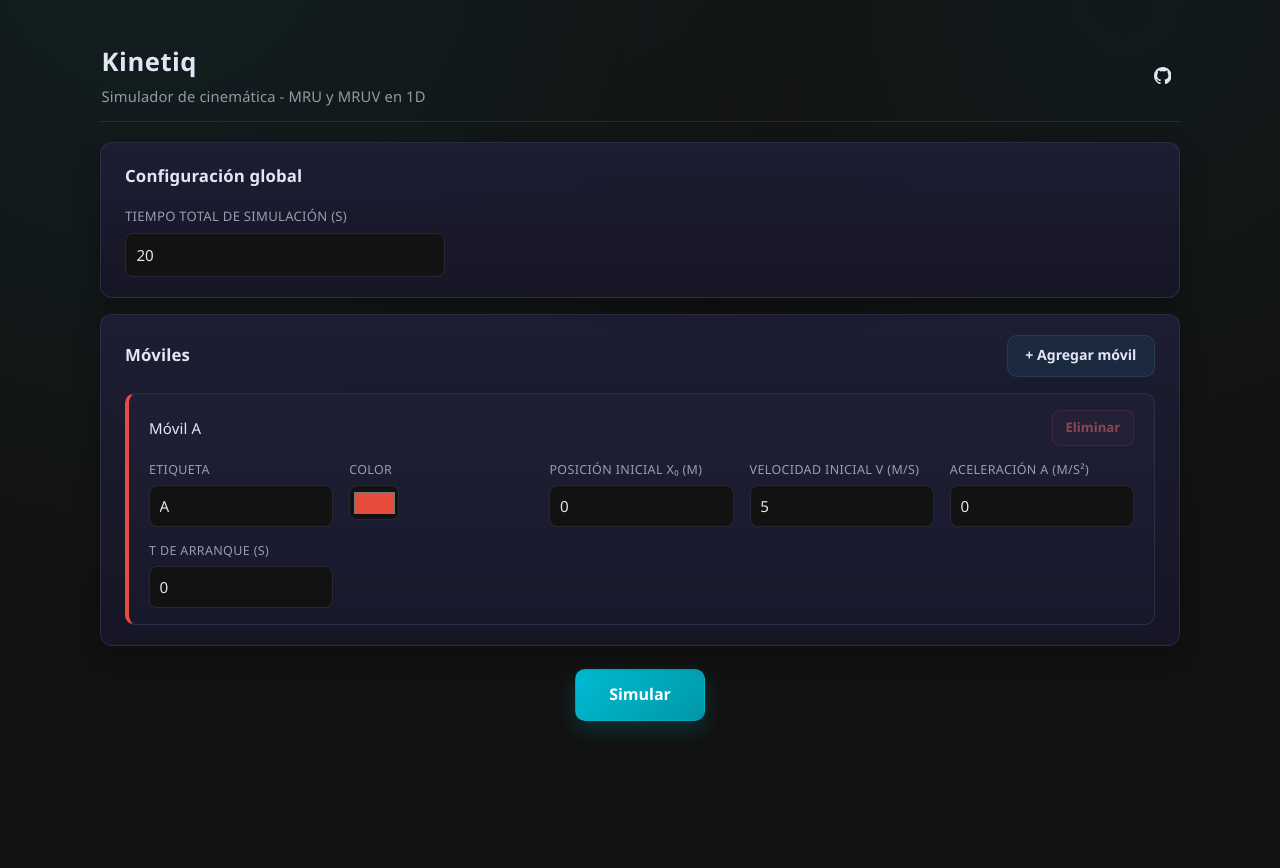
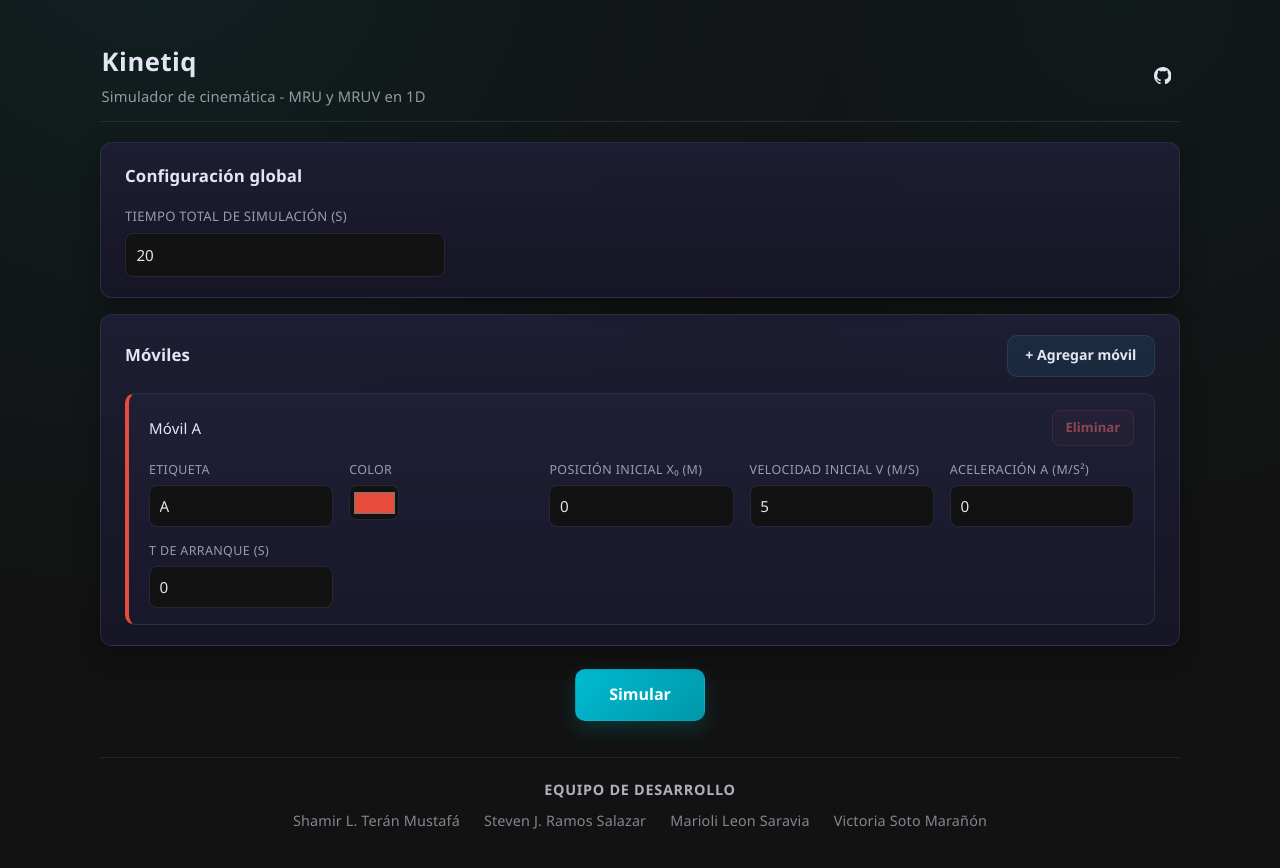
Before and after one commit to Richixs/kinetiq-frontend, a Vue app: page / in a window 1280 px wide. Shown: the top 868 px of the page. Before the commit the page ends 800 px from the top, so only its background shows below. Built offline with nearby package versions, Linux system fonts and the light colour scheme.

Commit message:
feat: add team credits footer to home view
Academic deliverable — attribution matters. Adds a small credits footer
under the main content listing the four team members so the page itself
makes the authorship clear.

```diff
--- a/src/views/HomeView.vue
+++ b/src/views/HomeView.vue
@@ -161,6 +161,16 @@ onBeforeUnmount(() => {
 
       <video v-else-if="videoUrl" :src="videoUrl" controls autoplay class="video"></video>
     </section>
+
+    <footer class="credits">
+      <p class="credits-title">Equipo de desarrollo</p>
+      <ul class="credits-list">
+        <li>Shamir L. Terán Mustafá</li>
+        <li>Steven J. Ramos Salazar</li>
+        <li>Marioli Leon Saravia</li>
+        <li>Victoria Soto Marañón</li>
+      </ul>
+    </footer>
   </main>
 </template>
 
@@ -386,6 +396,35 @@ main {
   background: #000;
 }
 
+.credits {
+  margin-top: 1rem;
+  padding-top: 1.25rem;
+  border-top: 1px solid var(--color-border);
+  text-align: center;
+  color: var(--color-text);
+  opacity: 0.75;
+}
+
+.credits-title {
+  margin: 0 0 0.5rem 0;
+  font-size: 0.9rem;
+  font-weight: 600;
+  letter-spacing: 0.05em;
+  text-transform: uppercase;
+  color: var(--color-heading);
+}
+
+.credits-list {
+  list-style: none;
+  padding: 0;
+  margin: 0;
+  display: flex;
+  justify-content: center;
+  flex-wrap: wrap;
+  gap: 0.5rem 1.5rem;
+  font-size: 0.9rem;
+}
+
 @media (max-width: 640px) {
   .app-header {
     padding: 0.05rem 0 0.72rem;
```
